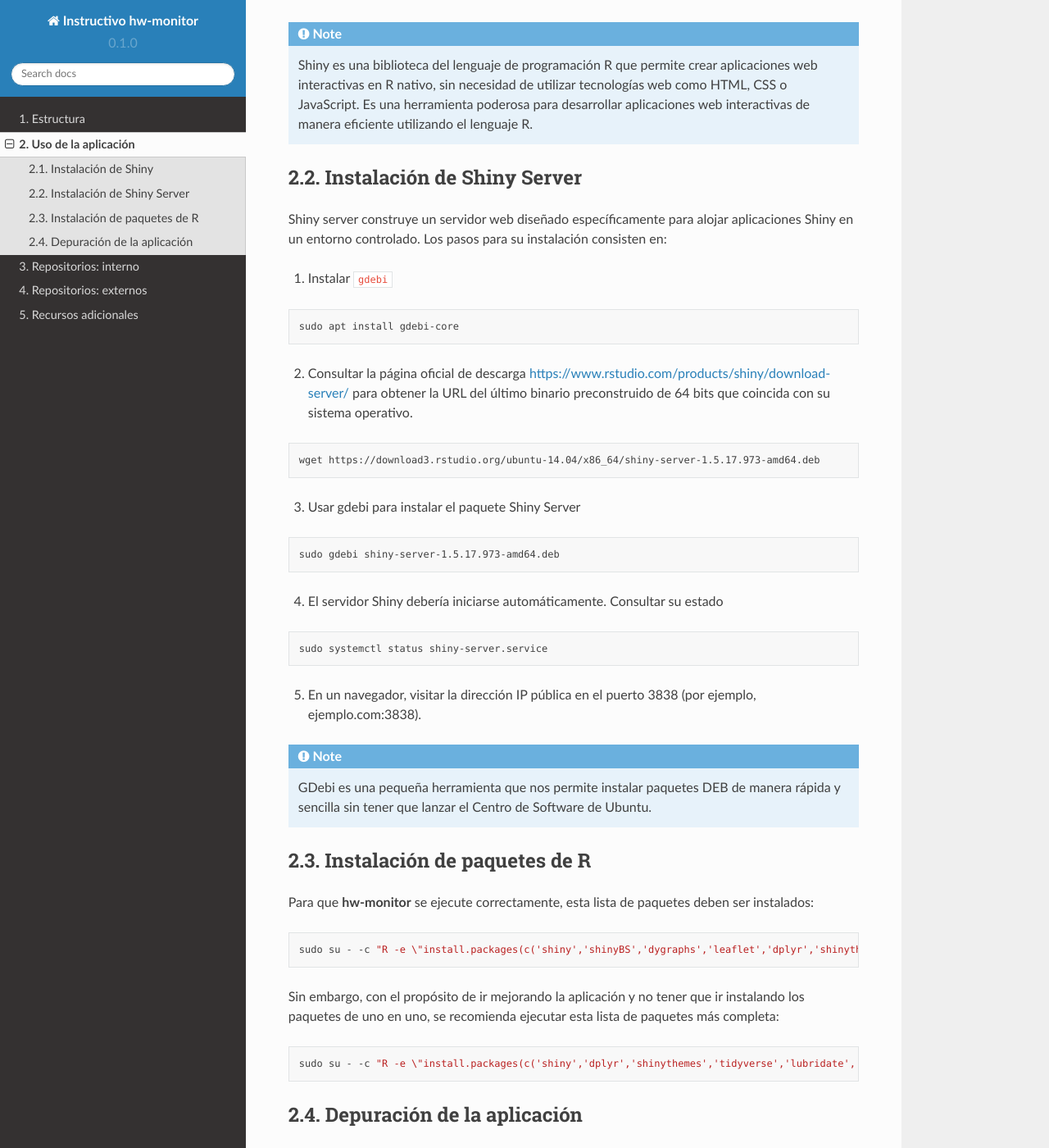
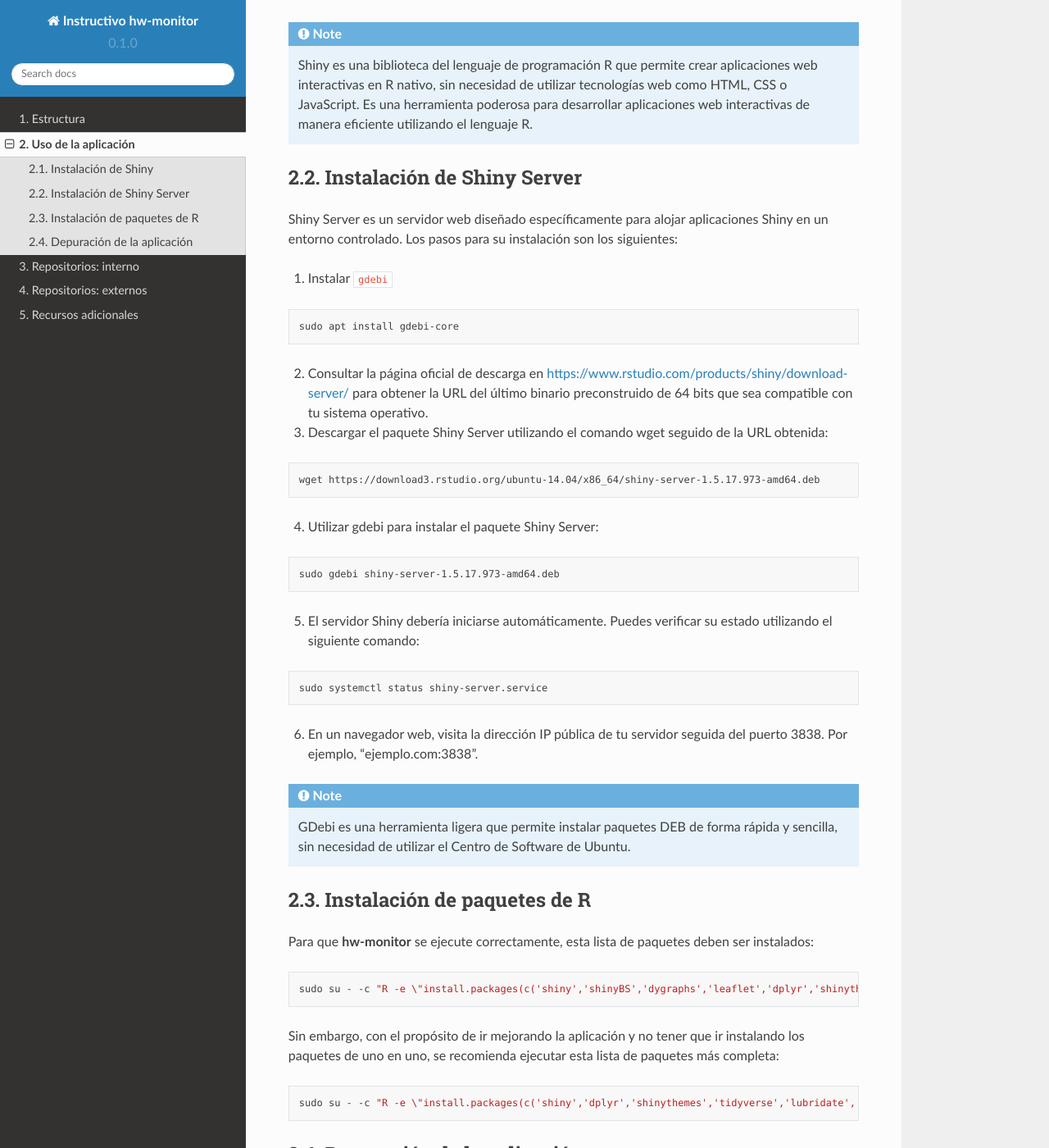
Before and after one commit to chsegura/rtd-tutorial, a Sphinx documentation site: the page built from docs/source/monitor.rst, in a window 1280 px wide and 1400 px high, scrolled down 1545 px. Shown: the whole window at 82% size. Built offline with Sphinx 7.4.7 and the Read the Docs theme 2.0.0, drawn with Linux system fonts in a browser that asks for light colours.

Commit message:
Update monitor.rst

```diff
--- a/docs/source/monitor.rst
+++ b/docs/source/monitor.rst
@@ -57,7 +57,7 @@
 Instalación de Shiny Server
 ====
 
-Shiny server construye un servidor web diseñado específicamente para alojar aplicaciones Shiny en un entorno controlado. Los pasos para su instalación consisten en:
+Shiny Server es un servidor web diseñado específicamente para alojar aplicaciones Shiny en un entorno controlado. Los pasos para su instalación son los siguientes:
 
 1. Instalar ``gdebi``
 
@@ -65,28 +65,30 @@
 
    sudo apt install gdebi-core
 
-2. Consultar la página oficial de descarga https://www.rstudio.com/products/shiny/download-server/ para obtener la URL del último binario preconstruido de 64 bits que coincida con su sistema operativo.
+2. Consultar la página oficial de descarga en https://www.rstudio.com/products/shiny/download-server/ para obtener la URL del último binario preconstruido de 64 bits que sea compatible con tu sistema operativo.
+
+3. Descargar el paquete Shiny Server utilizando el comando wget seguido de la URL obtenida:
 
 .. code:: bash
 
    wget https://download3.rstudio.org/ubuntu-14.04/x86_64/shiny-server-1.5.17.973-amd64.deb
 
-3. Usar gdebi para instalar el paquete Shiny Server
+4. Utilizar gdebi para instalar el paquete Shiny Server:
 
 .. code:: bash
 
    sudo gdebi shiny-server-1.5.17.973-amd64.deb
 
-4. El servidor Shiny debería iniciarse automáticamente. Consultar su estado
+5. El servidor Shiny debería iniciarse automáticamente. Puedes verificar su estado utilizando el siguiente comando:
 
 .. code:: bash
 
    sudo systemctl status shiny-server.service
 
-5. En un navegador, visitar la dirección IP pública en el puerto 3838 (por ejemplo, ejemplo.com:3838).
+6. En un navegador web, visita la dirección IP pública de tu servidor seguida del puerto 3838. Por ejemplo, "ejemplo.com:3838".
 
 .. note::
-   GDebi es una pequeña herramienta que nos permite instalar paquetes DEB de manera rápida y sencilla sin tener que lanzar el Centro de Software de Ubuntu.
+   GDebi es una herramienta ligera que permite instalar paquetes DEB de forma rápida y sencilla, sin necesidad de utilizar el Centro de Software de Ubuntu.
 
 Instalación de paquetes de R
 ====
```
